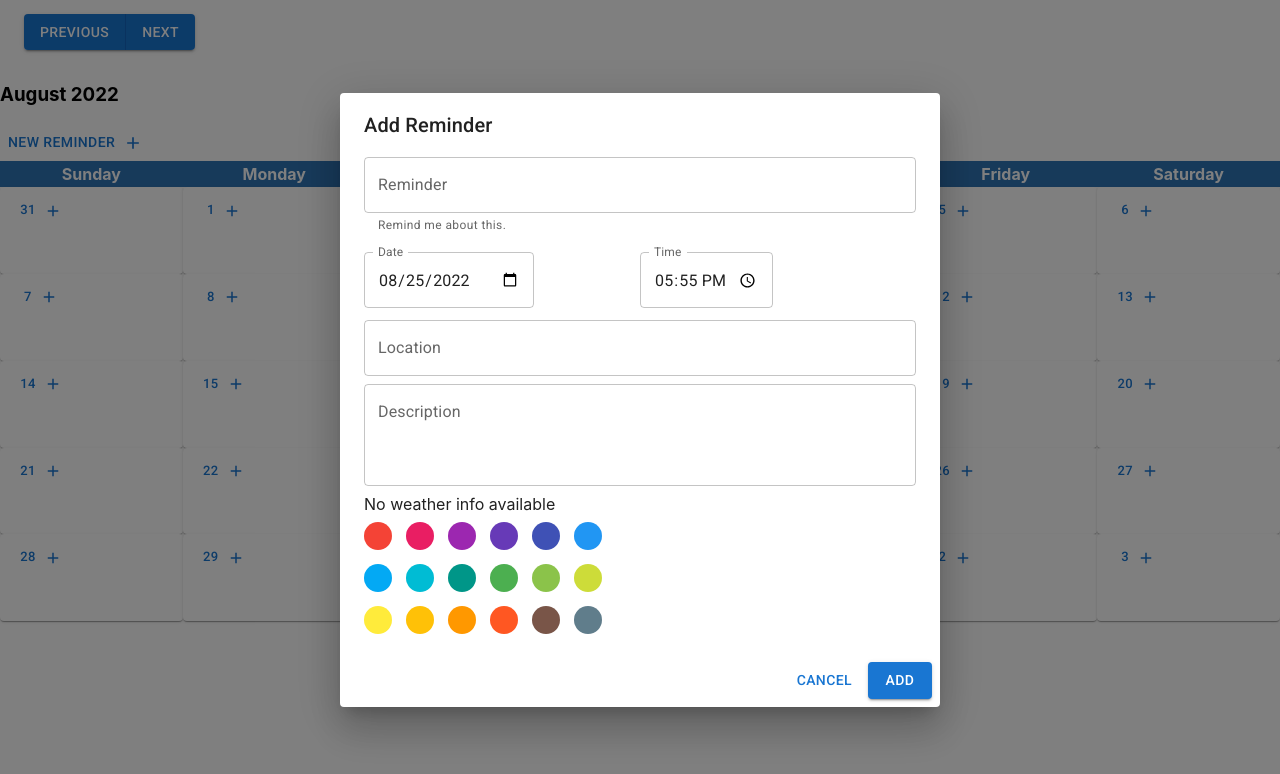
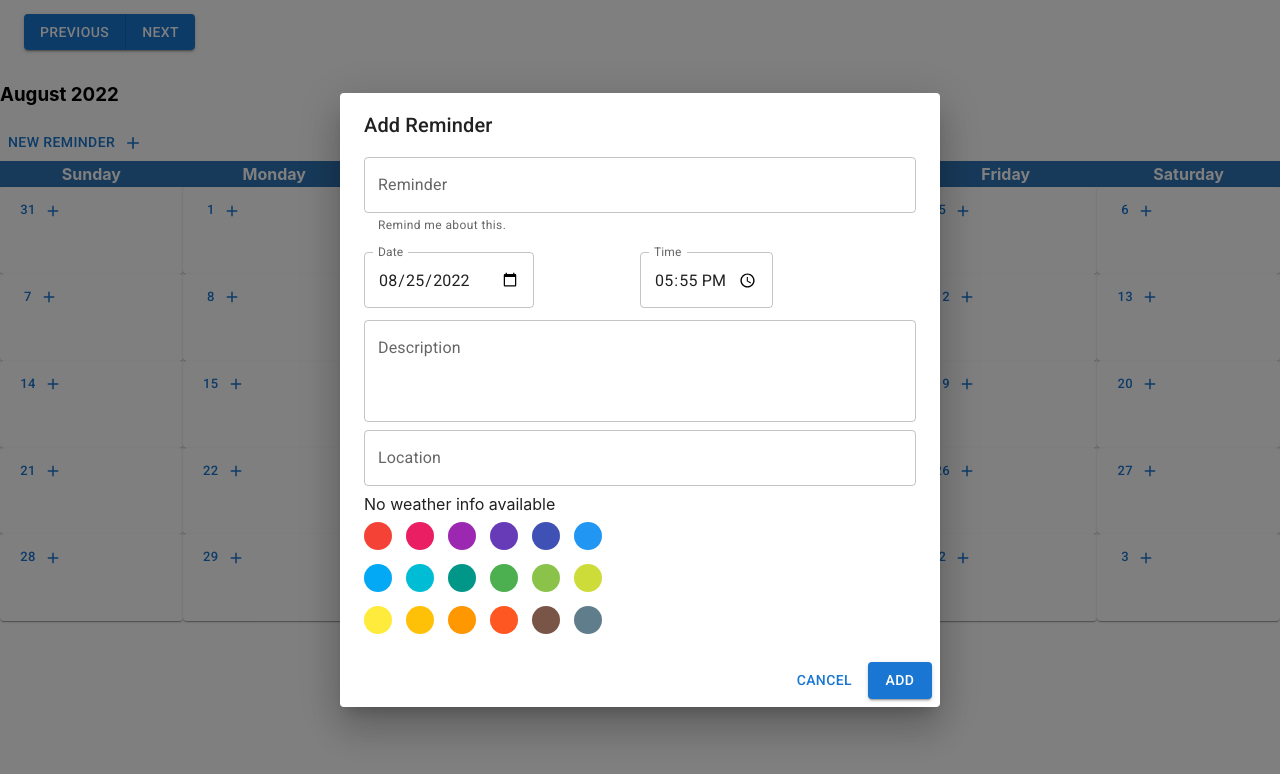
Before and after one commit to Guilheeeeeeerme/my-full-calendar-react, a React (Create React App) app: page / in a window 1280 px wide. Both pictures are taken after a click on the button "NEW REMINDER". Shown: the top 774 px of the page. Built offline with nearby package versions, Linux system fonts and the light colour scheme.

Commit message:
Saving work

```diff
--- a/src/my-full-calendar/components/add-reminder/add-reminder.component.jsx
+++ b/src/my-full-calendar/components/add-reminder/add-reminder.component.jsx
@@ -125,14 +125,14 @@ export class AddReminder extends Component {
                                 </Grid>
                             </Grid>
 
+                            <TextField multiline minRows={3} id="description-input" aria-describedby="Reminder Description" margin='dense'
+                                value={description} name='description' label="Description"
+                                inputProps={{ ...this.inputProps.description }}
+                                onChange={(e) => { this.handleChange(e) }} />
+
                             <TextField id="location-input" aria-describedby="Reminder Location" margin='dense'
                                 value={location} name='location' label="Location"
                                 inputProps={{ ...this.inputProps.location }}
-                                onChange={(e) => { this.handleChange(e) }} />
-
-                            <TextField multiline minRows={3} id="description-input" aria-describedby="Reminder Description" margin='dense'
-                                value={description} name='description' label="Description"
-                                inputProps={{ ...this.inputProps.description }}
                                 onChange={(e) => { this.handleChange(e) }} />
 
                             <ReminderWeatherInfo reminder={reminder} />
```
